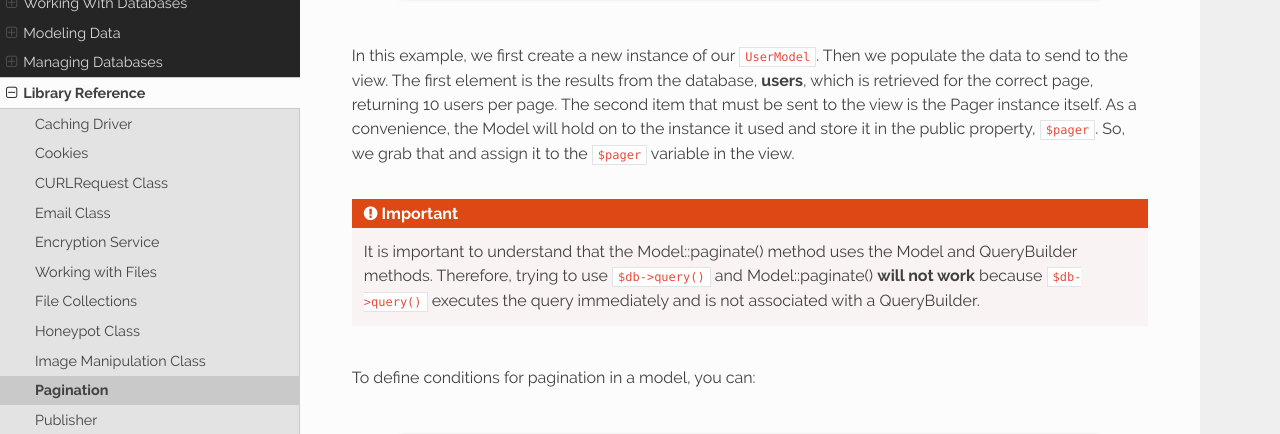
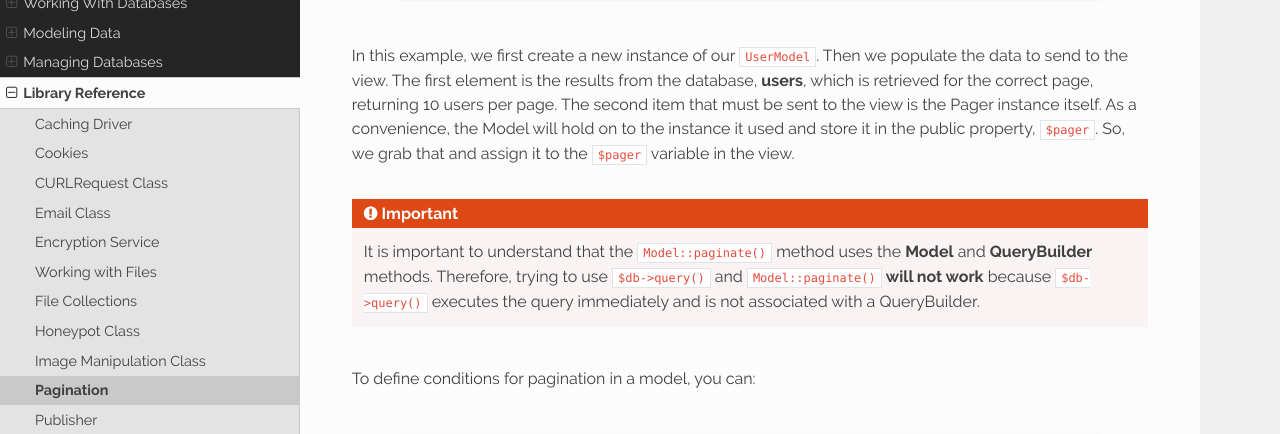
Before and after one commit to NEKOGET/ci4_user_guide_src, a Sphinx documentation site: the page built from source/libraries/pagination.rst, in a window 1280 px wide and 900 px high, scrolled down 1157 px, cut to the strip 18-452 px from the top of the window. Built offline with Sphinx 7.4.7 and the Read the Docs theme 2.0.0, drawn with Linux system fonts in a browser that asks for light colours.

Commit message:
docs: decorate text

```diff
--- a/source/libraries/pagination.rst
+++ b/source/libraries/pagination.rst
@@ -39,8 +39,8 @@ The first element is the results from the database, **users**, which is retrieve
 the Model will hold on to the instance it used and store it in the public property, ``$pager``. So, we grab
 that and assign it to the ``$pager`` variable in the view.
 
-.. important:: It is important to understand that the Model::paginate() method uses the Model and QueryBuilder methods.
-    Therefore, trying to use ``$db->query()`` and Model::paginate() **will not work** because ``$db->query()`` executes
+.. important:: It is important to understand that the ``Model::paginate()`` method uses the **Model** and **QueryBuilder** methods.
+    Therefore, trying to use ``$db->query()`` and ``Model::paginate()`` **will not work** because ``$db->query()`` executes
     the query immediately and is not associated with a QueryBuilder.
 
 To define conditions for pagination in a model, you can:
```
